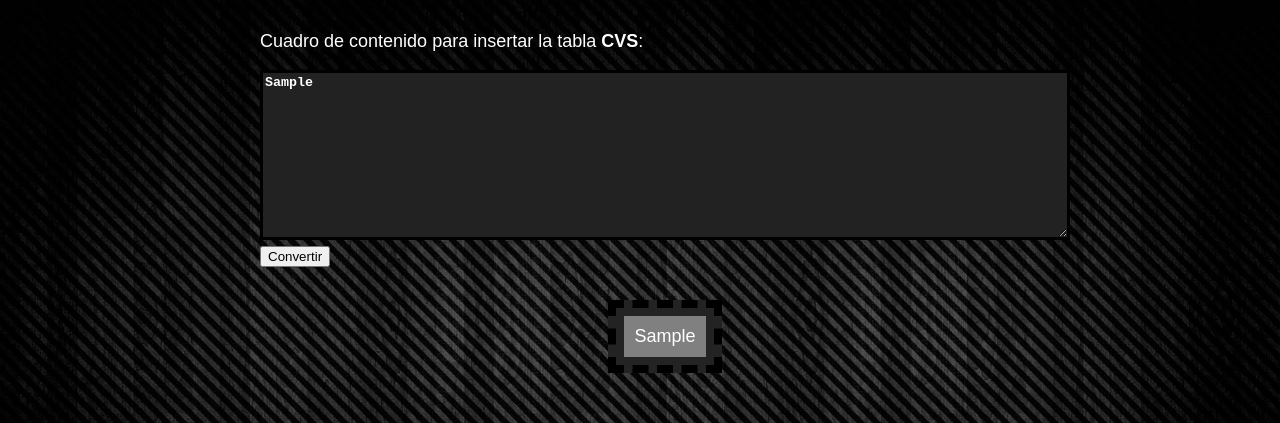
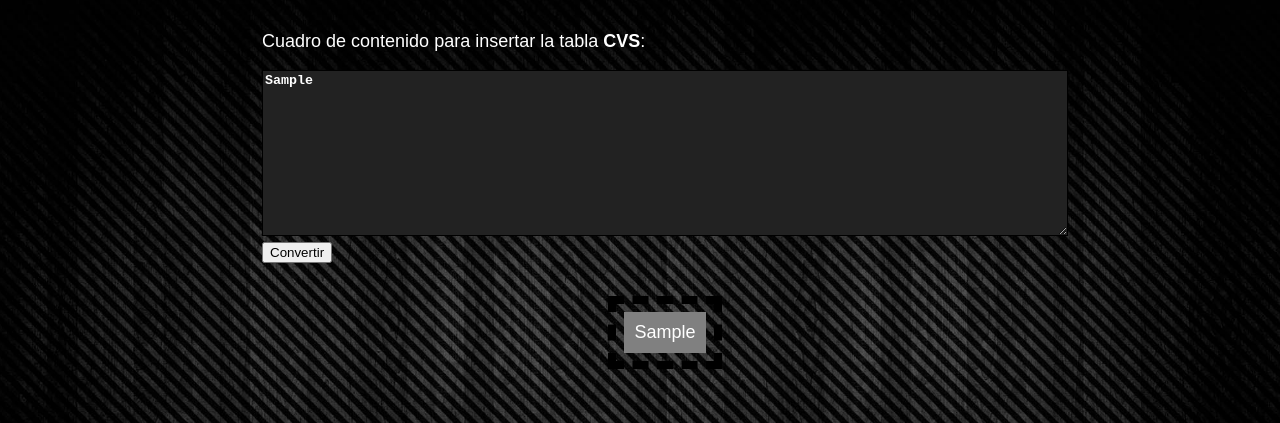
Before and after one commit to alu0100699494/pl-prct02, a plain HTML site: page index.html in a window 1280 px wide. Both pictures are taken after typing "Sample" into the empty fields and a click on the button "Convertir". Shown: the part 135-558 px from the top of the page. Drawn offline with Linux system fonts and the light colour scheme.

Commit message:
Cambiados detalles menores del fichero css.

```diff
--- a/style.css
+++ b/style.css
@@ -44,7 +44,7 @@ table.output {
     border-style: dashed;
     border-color: #000000;
     border-collapse: separate;
-    background-color: #232323;
+    background-color: rgba(0, 0, 0, 0);
 }
 
 table.output td {
@@ -75,7 +75,7 @@ h1.header {
 textarea.input {
   width: 60em;
   height: 12em;
-  border: 3px solid #000000;
+  border: 1px solid #000000;
   background-color: #222222;
   font-weight: bold;
   color: #FFFFFF;
```
